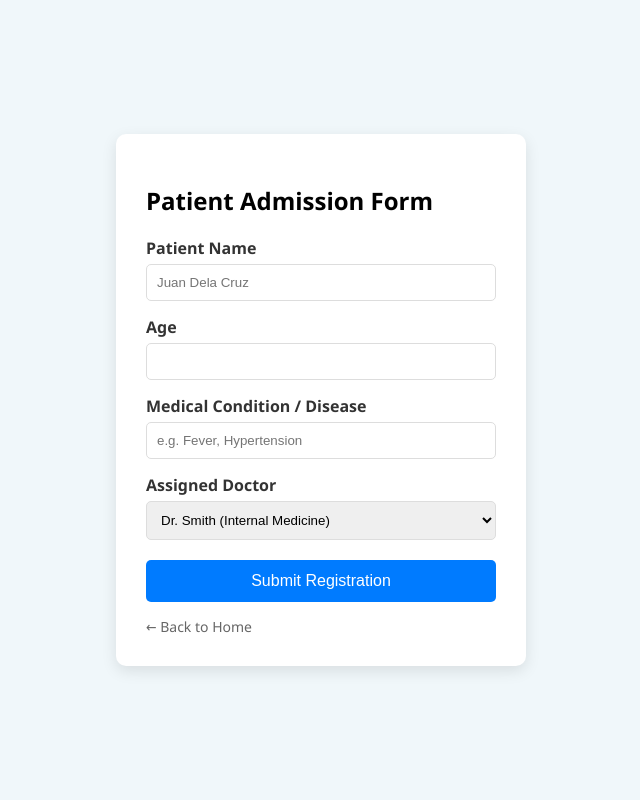
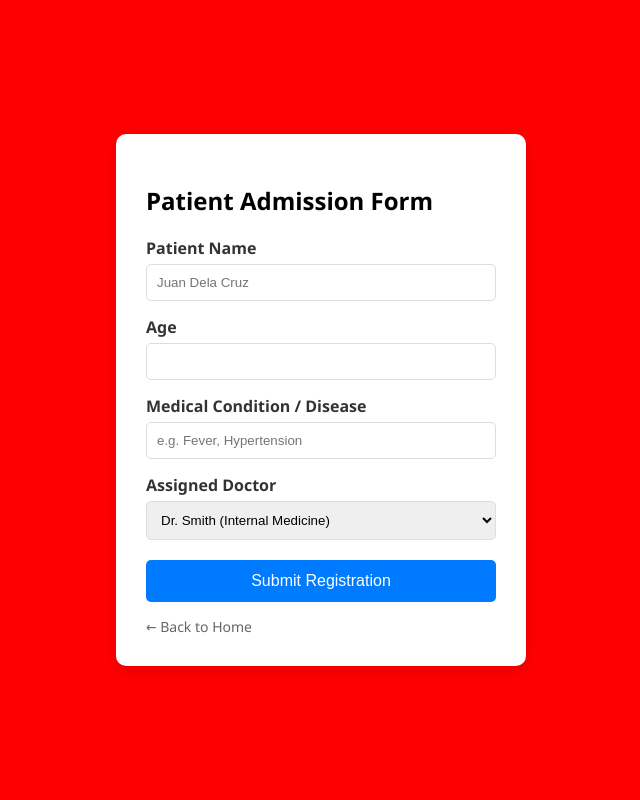
Before and after one commit to poldgzmn/St-Vallejo-Hospital, a Flask app: page /register in a window 1280 px wide. Shown: the whole page, without its empty margins (319-959 px from the left). Run offline with Flask 3, Linux system fonts and the light colour scheme.

Commit message:
Update styles.css

```diff
--- a/static/styles.css
+++ b/static/styles.css
@@ -1,3 +1,6 @@
+/* TEST LINE - Delete this after you see the red background */
+body { background-color: red !important; }
+
 body {
     font-family: 'Segoe UI', Tahoma, Geneva, Verdana, sans-serif;
     background-color: #f0f7fa;
@@ -5,7 +8,7 @@ body {
     display: flex;
     justify-content: center;
     align-items: center;
-    height: 100vh;
+    min-height: 100vh; /* Changed to min-height for better compatibility */
 }
 
 /* Hero Section */
@@ -21,6 +24,7 @@ input, select { width: 100%; padding: 10px; margin-top: 5px; border: 1px solid #
 .btn-primary, button {
     display: inline-block; background: #007bff; color: white; padding: 12px 25px;
     text-decoration: none; border-radius: 5px; border: none; cursor: pointer; margin-top: 20px; width: 100%; font-size: 16px;
+    text-align: center;
 }
 button:hover { background: #0056b3; }
 
```
